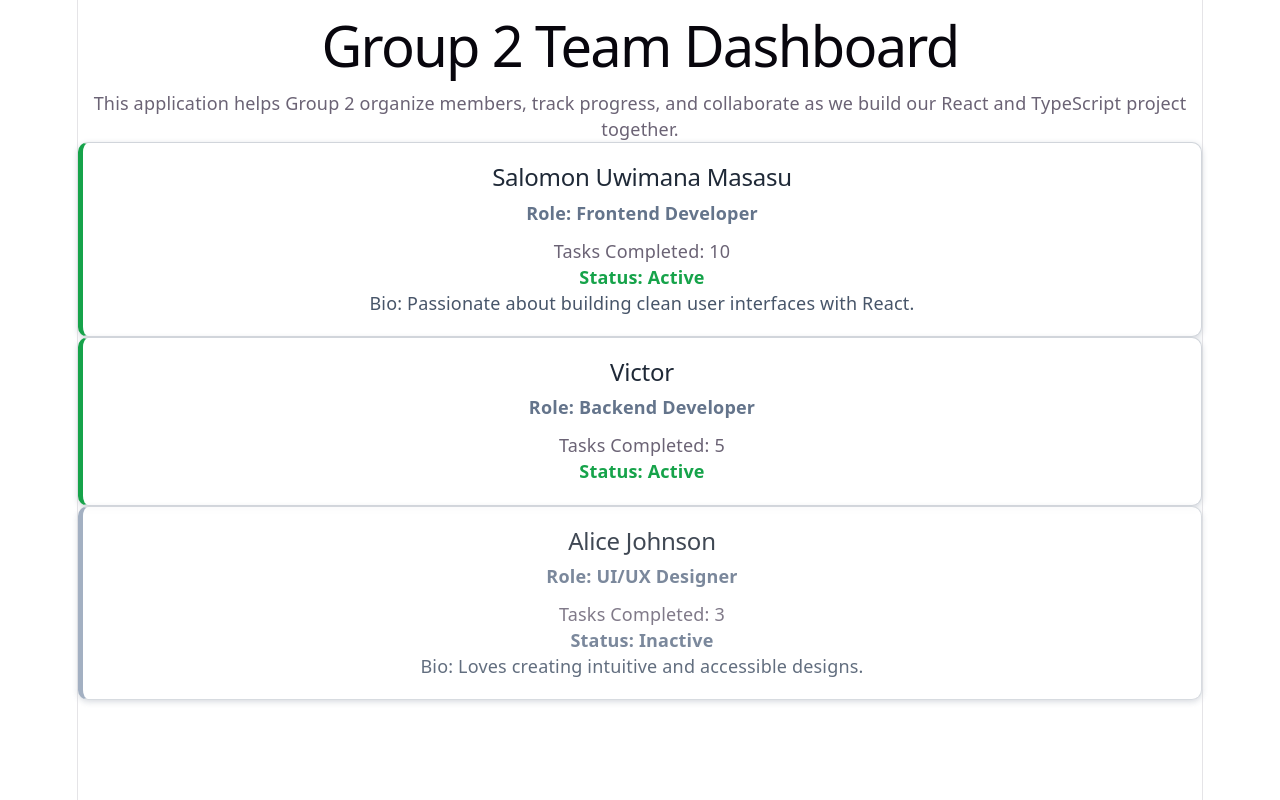
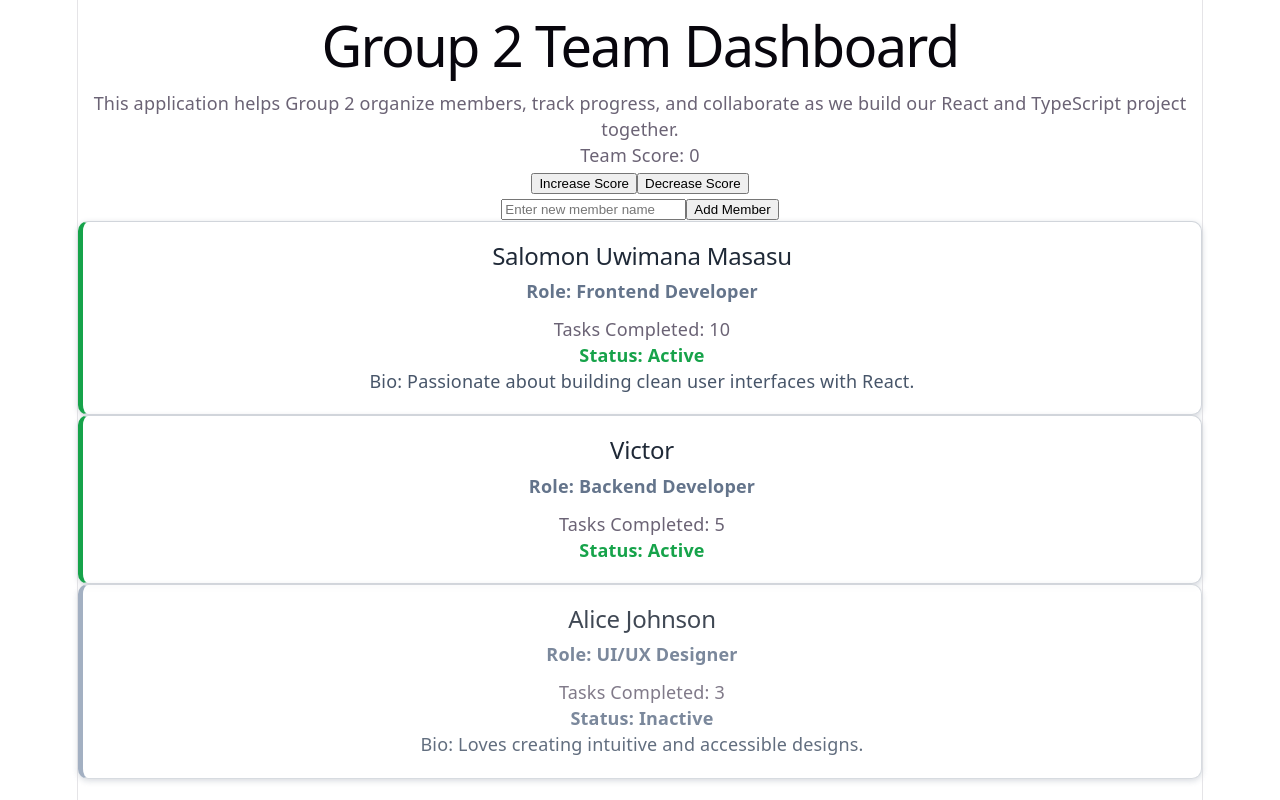
Before and after one commit to masasu-salomon/Coding-Party---GROUP-2, a React (Vite) app in the folder my-app/: page / in a window 1280 px wide. Built offline with nearby package versions, Linux system fonts and the light colour scheme.

Commit message:
Add team score functionality and member addition form to TeamDashboard

```diff
--- a/my-app/src/TeamDashboard.tsx
+++ b/my-app/src/TeamDashboard.tsx
@@ -1,6 +1,8 @@
 // Author: Salomon Uwimana Masasu
 // Updated by: Victor (Tasks 13, 20)
-import type { JSX } from 'react'
+// Updated by: Samuel Dushimimana (Tasks 31-40)
+import { useState } from 'react'
+import type { ChangeEvent, FormEvent, JSX } from 'react'
 import MemberCard from './MemberCard'
 
 // Task 20: Create a typed array of member objects
@@ -38,6 +40,22 @@ const members: Member[] = [
 ];
 
 function TeamDashboard(): JSX.Element {
+  const [teamScore, setTeamScore] = useState<number>(0)
+  const [newMemberName, setNewMemberName] = useState<string>("")
+
+  const increaseScore = () => setTeamScore((score) => score + 1)
+  const decreaseScore = () => setTeamScore((score) => Math.max(0, score - 1))
+
+  const handleNameChange = (event: ChangeEvent<HTMLInputElement>) => {
+    setNewMemberName(event.target.value)
+  }
+
+  const handleSubmit = (event: FormEvent<HTMLFormElement>) => {
+    event.preventDefault()
+    console.log("New member submitted:", newMemberName)
+    setNewMemberName("")
+  }
+
   return (
     <>
       <h1>Group 2 Team Dashboard</h1>
@@ -45,6 +63,23 @@ function TeamDashboard(): JSX.Element {
         This application helps Group 2 organize members, track progress, and
         collaborate as we build our React and TypeScript project together.
       </p>
+
+      <section className="team-score">
+        <p>Team Score: {teamScore}</p>
+        <button onClick={increaseScore}>Increase Score</button>
+        <button onClick={decreaseScore}>Decrease Score</button>
+      </section>
+
+      <form onSubmit={handleSubmit}>
+        <input
+          type="text"
+          value={newMemberName}
+          onChange={handleNameChange}
+          placeholder="Enter new member name"
+        />
+        <button type="submit">Add Member</button>
+      </form>
+
       {/* Task 20: Use .map() to render MemberCard components from the typed array */}
       {members.map((member, index) => (
         <MemberCard
```
